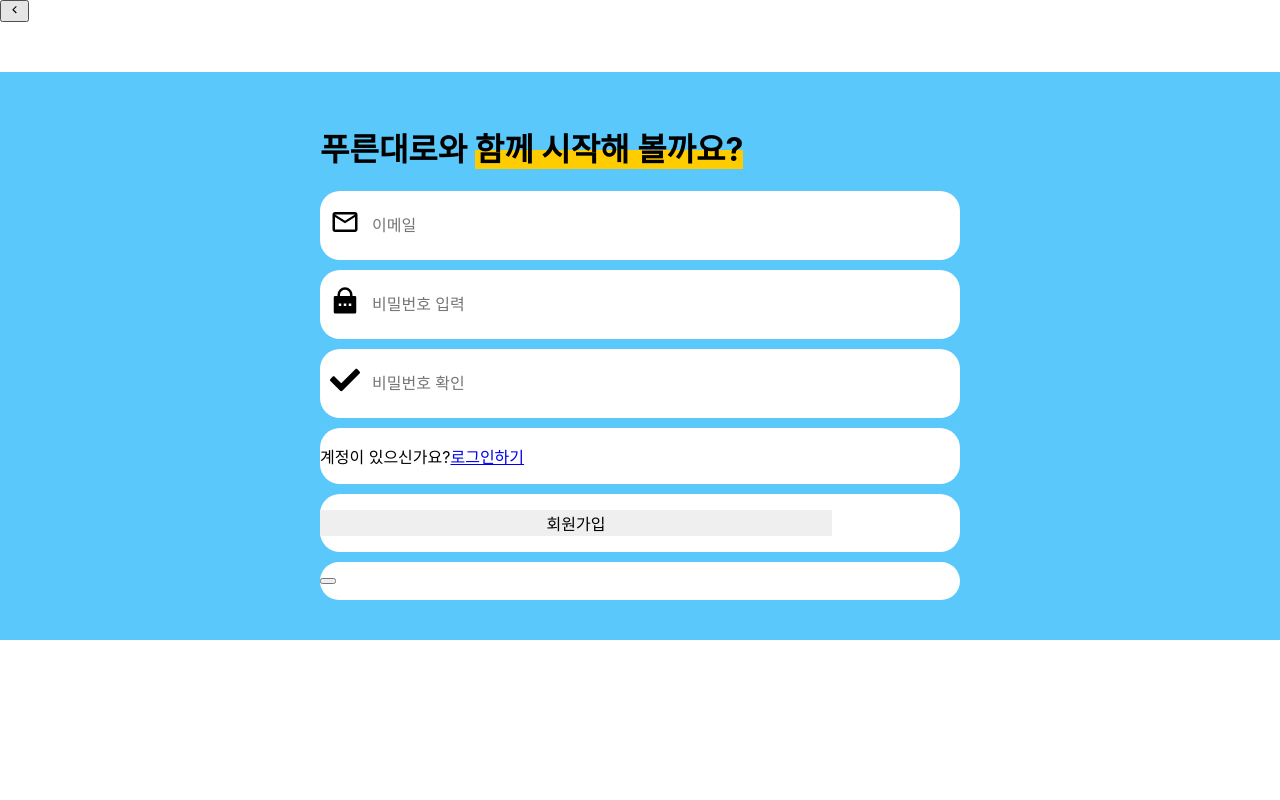
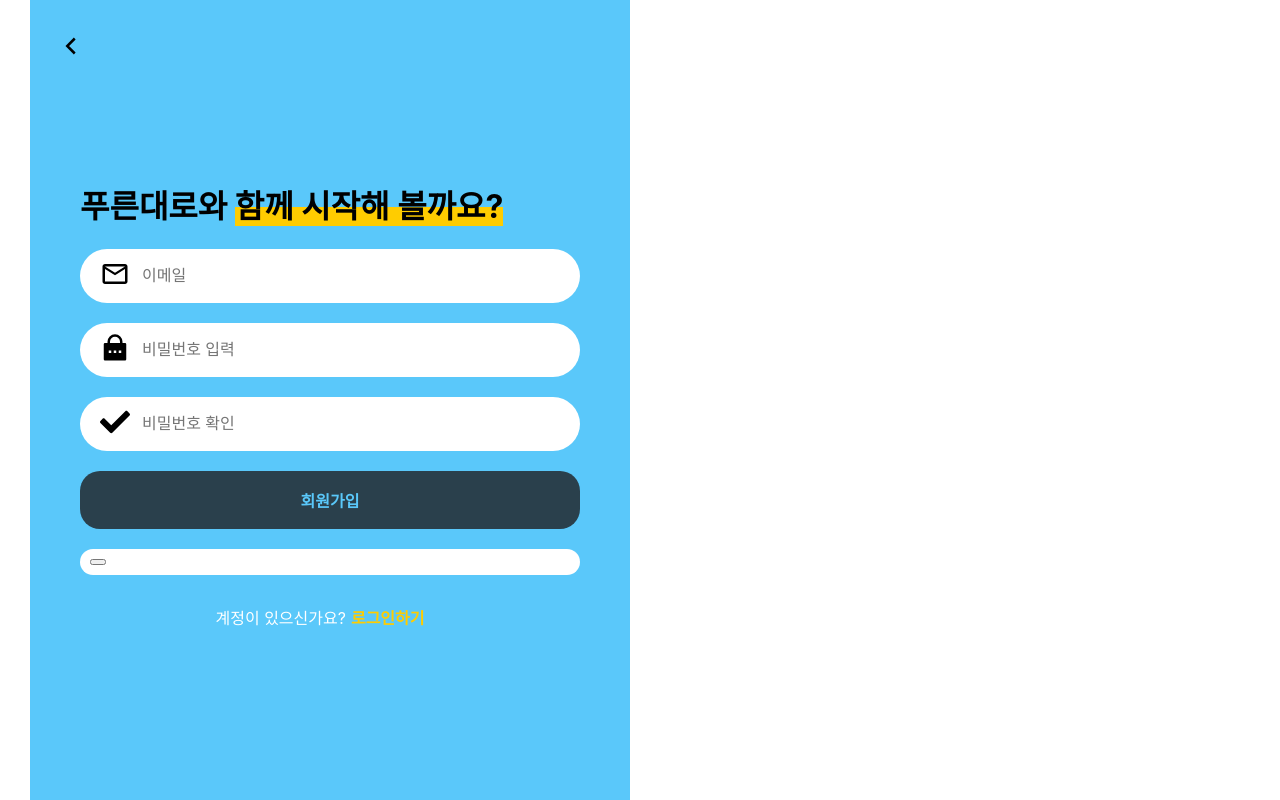
Before and after one commit to dancingKimDH/Toy_Harvest, a React (Create React App) app: page /signup in a window 1280 px wide. Built offline with nearby package versions, Linux system fonts and the light colour scheme; no server answers.

Commit message:
signup design

```diff
--- a/src/components/SignupForm.tsx
+++ b/src/components/SignupForm.tsx
@@ -20,8 +20,10 @@ export default function SignUpForm() {
     return (
         <>
         <div className="button-prev">
-                <button type="button" onClick={() => {navigate(-1)}}><GrFormPrevious /></button>
+            <button type="button" onClick={() => { navigate(-1) }}><GrFormPrevious /></button>
         </div>
+            <div className="signup__container">
+
                 <div className="background-blue">
                     <form action="" onSubmit={onSubmit} className="form__signup">
                         <h1 className="form__signup__title">
@@ -46,12 +48,7 @@ export default function SignUpForm() {
                             </div>
                         )}
 
-                    <div className="form__signup__block">
-                        계정이 있으신가요?
-                        <Link to="/login" className="form__signup__block__link">로그인하기</Link>
-                    </div>
-
-                    <div className="form__signup__block">
+                        <div className="form__signup__btn">
                             <input type="button" value="회원가입" className="form__signup__btn-submit" disabled={error?.length > 0} />
                         </div>
 
@@ -59,7 +56,13 @@ export default function SignUpForm() {
                             <button type="button" className="form__signup__block-google" name="google" onClick={onClickSocialLogIn} ></button>
                         </div>
 
+                        <div className="form__signup__block-login">
+                            계정이 있으신가요?
+                            <Link to="/login" className="form__signup__block-login-link">로그인하기</Link>
+                        </div>
+
                     </form>
+                </div>
             </div>
         </>
     )
--- a/src/index.scss
+++ b/src/index.scss
@@ -216,8 +216,29 @@ $primaryYello: #FFCC00;
 
 }
 
+.signup__container {
+  background-image: url("../public/images/1.jpg");
+}
+
+.button-prev {
+  position: fixed;
+  left: 50px;
+  z-index: 999;
+  top: 30px;
+    button {
+      border: none;
+      font-size: 30px;
+      background-color: #5AC8FA;
+      cursor: pointer;
+    }
+}
+
 .background-blue {
+  position: absolute;
+  left: 30px;
   background-color: #5AC8FA;
+  width: 600px;
+  height: 100%;
 }
 
 .text-highlight {
@@ -226,18 +247,67 @@ $primaryYello: #FFCC00;
 }
 
 .form__signup {
-  width: 50%;
-  margin: 50px auto;
+  overflow: hidden;
+  flex-wrap:nowrap;
+  width: 80%;
+  margin-top: 130px;
   padding: 30px 50px;
 
-  &__block {
+  &__btn {
     padding-top: 16px;
     padding-bottom: 16px;
-    background-color: white;
+    padding-left: 10px;
+    padding-right: 10px;
+    background-color: $primaryDark;
+    opacity: 0.8;
     margin: 10px 0;
     border-radius: 20px;
+    width: 100%;
     display: flex;
     align-items: center;
+    justify-content: center;
+
+    &:hover, &:focus {
+      opacity: 1;
+    }
+
+    &-submit {
+      border: none;
+      outline: none;
+      background-color: $primaryDark;
+      color: #5AC8FA;
+      font-size: 16px;
+      font-weight:900;
+    }
+
+  }
+
+  &__block {
+    width: 100%;
+    padding-top: 10px;
+    padding-bottom: 10px;
+    padding-left: 10px;
+    padding-right: 10px;
+    line-height: 30px;
+    background-color: white;
+    margin: 20px 0;
+    border-radius: 40px;
+    display: flex;
+    align-items: center;
+
+    &-login {
+      display: flex;
+      justify-content: center;
+      padding-top: 10px;
+      padding-bottom: 10px;
+      color: white;
+      &-link {
+        text-decoration: none;
+        padding-left: 5px;
+        color: #FFCC00;
+        font-weight: 700;
+      }
+    }
 
     label {
       font-size: 30px;
@@ -248,7 +318,6 @@ $primaryYello: #FFCC00;
     input {
       border: none;
       outline: none;
-      width: 80%;
       font-size: 16px;
       &:focus {
         border: none;
```
Lines whose indentation alone changed are shown as unchanged.
